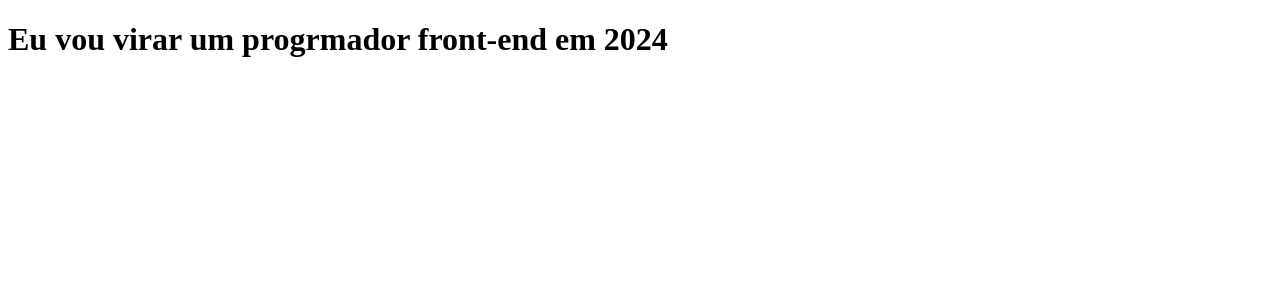
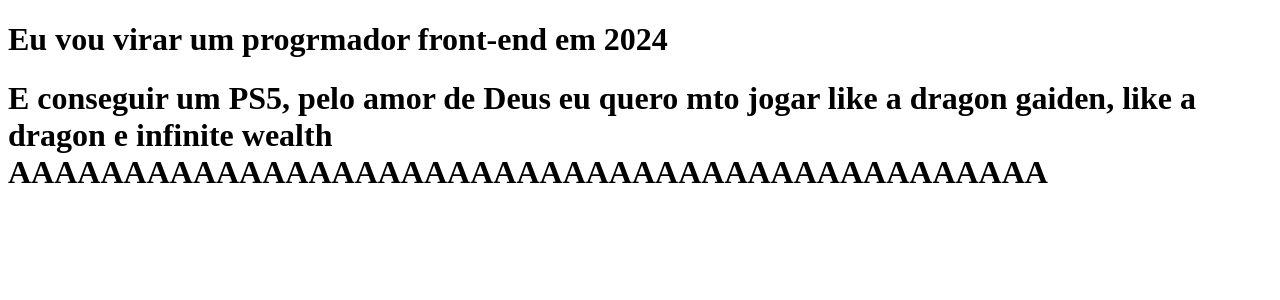
Before and after one commit to LucasN5/Clone-TabNews, a Next.js app: page / in a window 1280 px wide. Shown: the top 300 px of the page. Built offline with nearby package versions, Linux system fonts and the light colour scheme.

Commit message:
Mudança de frase

```diff
--- a/pages/index.js
+++ b/pages/index.js
@@ -1,6 +1,10 @@
 function Home() {
     return (
-        <h1>Eu vou virar um progrmador front-end em 2024</h1>
+        <div>
+            <h1>Eu vou virar um progrmador front-end em 2024</h1>
+            <h1>E conseguir um PS5, pelo amor de Deus eu quero mto jogar like a dragon gaiden, like a dragon e infinite wealth AAAAAAAAAAAAAAAAAAAAAAAAAAAAAAAAAAAAAAAAAAAAA</h1>
+        </div>
+
     )
 }
 
```
